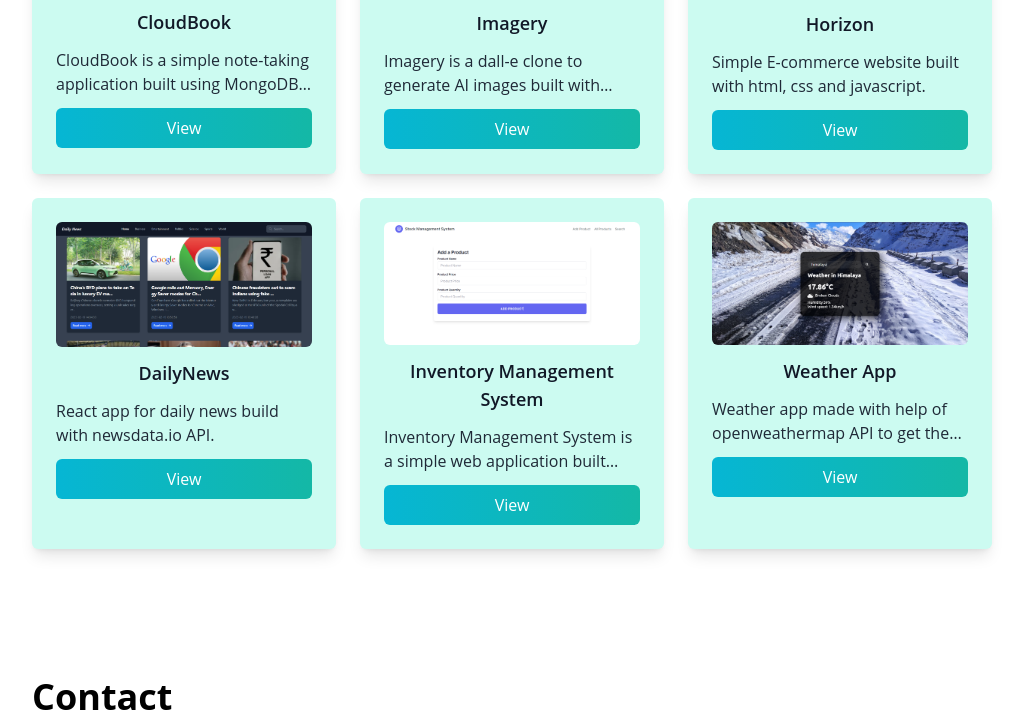
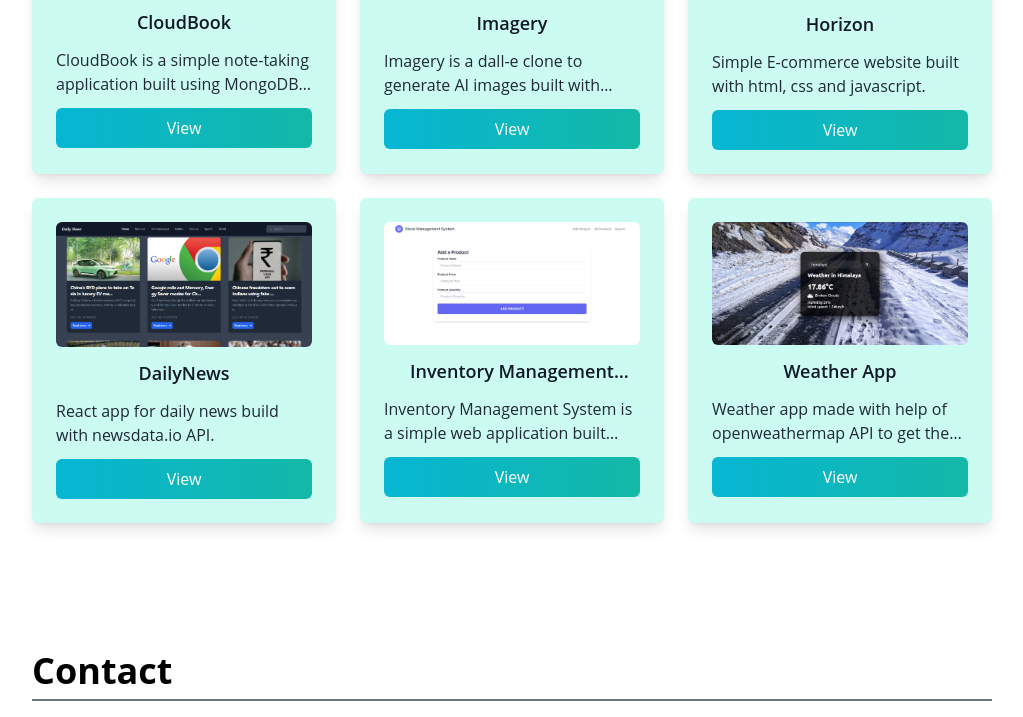
Before and after one commit to Prajapati-Shivam/react-portfolio, a React (Create React App) app: page / in a window 1280 px wide. Shown: the part 2035-2752 px from the top of the page, without its empty margins (128-1151 px from the left). Built offline with nearby package versions, Linux system fonts and the light colour scheme; the HTML template or start-up script is replaced by a standard one.

Commit message:
ui changes

```diff
--- a/src/App.js
+++ b/src/App.js
@@ -1,16 +1,16 @@
-import './main.css';
-import Navbar from './components/Navbar';
-import Main from './components/Main';
-import Projects from './components/Projects';
-import { useState } from 'react';
-import Skills from './components/Skills';
-import Contact from './components/Contact';
+import "./main.css";
+import Navbar from "./components/Navbar";
+import Main from "./components/Main";
+import Projects from "./components/Projects";
+import { useState } from "react";
+import Skills from "./components/Skills";
+import Contact from "./components/Contact";
 
 function App() {
   const [darkMode, setDarkMode] = useState(false);
   return (
-    <div className={darkMode ? "dark" : "" }>
-      <div className='min-h-screen relative px-10 sm:px-20 lg:px-40 pb-10 dark:bg-gray-900'>
+    <div className={darkMode ? "dark" : ""}>
+      <div className="min-h-screen relative px-6 sm:px-20 lg:px-40 pb-10 dark:bg-gray-900">
         <Navbar mode={() => setDarkMode(!darkMode)} />
         <Main />
         <Skills />
--- a/src/components/Main.js
+++ b/src/components/Main.js
@@ -1,9 +1,10 @@
 import React from "react";
 import resume from "../assets/resume.pdf";
+import design from "../assets/Untitled design.png";
 
 export default function Main() {
   return (
-    <div className="h-screen flex flex-col justify-center">
+    <div className="h-screen flex flex-col justify-center" id="main">
       <div className="max-w-xl">
         <h2 className="text-5xl font-extrabold pb-4 text-teal-600 md:text-6xl">
           Shivam Prajapati
--- a/src/components/Navbar.js
+++ b/src/components/Navbar.js
@@ -18,9 +18,15 @@ export default function Navbar({ mode }) {
     };
   }, []);
   return (
-    <nav className={`fixed w-full left-0 px-10 sm:px-20 lg:px-40 py-4 mb-12 flex justify-between items-center z-20 ${scrolled && "bg-opacity-80 backdrop-filter backdrop-blur-md"} `}>
+    <nav
+      className={`fixed w-full left-0 px-6 sm:px-20 lg:px-40 py-4 mb-12 flex justify-between items-center z-20 ${
+        scrolled && "bg-opacity-80 backdrop-filter backdrop-blur-md"
+      } `}
+    >
       <div className="bg-gradient-to-b from-teal-500 rounded-full overflow-hidden w-12 h-12">
-        <img src={dp} alt="Shivam" />
+        <a href="#main">
+          <img src={dp} alt="Shivam" />
+        </a>
       </div>
       <ul className="flex items-center gap-x-4 text-gray-800 dark:text-gray-200">
         <li className="font-semibold">
--- a/src/components/Project.js
+++ b/src/components/Project.js
@@ -10,7 +10,7 @@ export default function Project(props) {
   return (
     <div className="main relative rounded-md shadow-lg bg-teal-100 dark:bg-slate-800 p-6">
       <img className="rounded-md" src={image} alt={title} />
-      <h3 className="text-center font-semibold text-lg py-3 text-gray-900 dark:text-gray-200">
+      <h3 className="text-center title font-semibold text-lg my-3 text-gray-900 dark:text-gray-200">
         {title}
       </h3>
       <p className="desc text-md text-gray-800 dark:text-gray-400">{desc}</p>
@@ -35,7 +35,9 @@ export default function Project(props) {
             </button>
           </div>
           <div className="flex flex-col">
-            <p className="text-md py-6 text-gray-800 dark:text-gray-400">{desc}</p>
+            <p className="text-md py-6 text-gray-800 dark:text-gray-400">
+              {desc}
+            </p>
             <img className="rounded-md" src={image} alt={title} />
             <div className="mt-6 flex gap-x-3 items-center">
               <a
--- a/src/main.css
+++ b/src/main.css
@@ -15,3 +15,10 @@
   -webkit-box-orient: vertical;
   overflow: hidden;
 }
+
+.title {
+  display: -webkit-box;
+  -webkit-line-clamp: 1;
+  -webkit-box-orient: vertical;
+  overflow: hidden;
+}
```
Also changed, not shown: src/assets/Untitled design.png (added).
